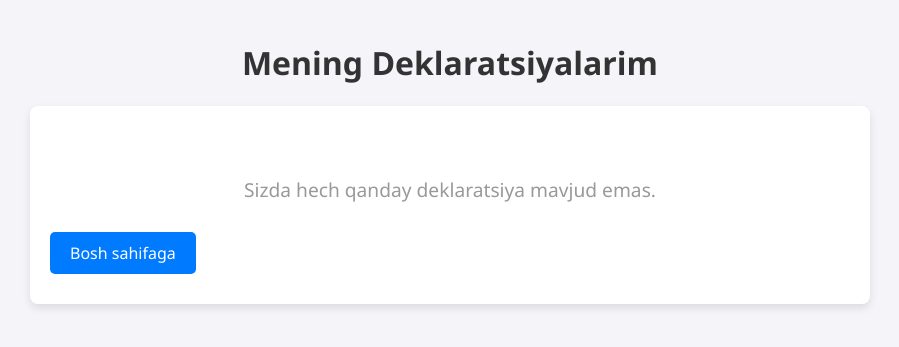
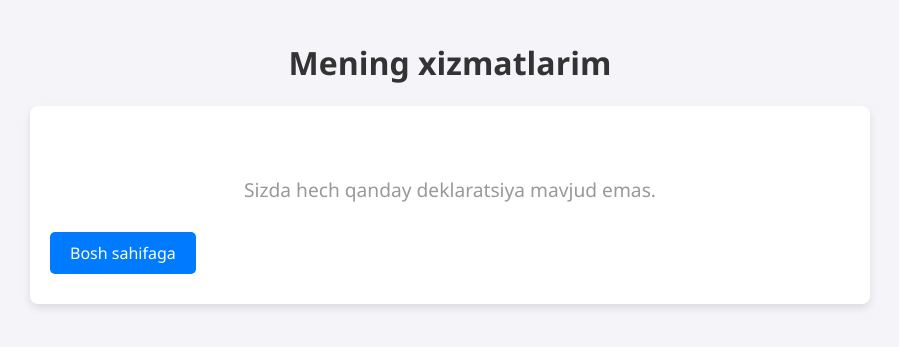
Before and after one commit to janobnotiq/dcg-system, a Django app: template templates/my_declarations.html in a window 1280 px wide. Shown: the top 347 px of the page, without its empty margins (190-1089 px from the left). Run offline with Django 5.2, Linux system fonts and the light colour scheme; the template is opened without the code that fills it, so the values that code supplies are empty.

Commit message:
bug fix in views.py and start editing templates

```diff
--- a/app/views.py
+++ b/app/views.py
@@ -67,7 +67,7 @@ def declaration_list_view(request):
     declarations = Declaration.objects.filter(
         declarant=request.user,
         )
-    if declarations.count > 20:
+    if declarations.count() > 20:
         declarations = declarations[:20]
 
     return render(request,"my_declarations.html",{"declarations":declarations})
--- a/templates/index.html
+++ b/templates/index.html
@@ -163,7 +163,7 @@
         </a>
     {% else %}
         <div class="navbar">
-            <a href="{% url 'my-declarations' %}">Deklaratsiyalarim</a>
+            <a href="{% url 'my-declarations' %}">Mening xizmatlarim</a>
             <a href="{% url 'in-process' %}">Jarayondagi deklaratsiyalar</a>
             <a href="{% url 'add-company' %}">Kompaniya qo'shish</a>
             <a href="{% url 'logout' %}">Tizimdan chiqish</a>
--- a/templates/my_declarations.html
+++ b/templates/my_declarations.html
@@ -72,7 +72,7 @@
 </head>
 <body>
 
-    <h1>Mening Deklaratsiyalarim</h1>
+    <h1>Mening xizmatlarim</h1>
 
     <div class="declaration-list">
         <!-- Foydalanuvchining deklaratsiyalarini chiqarish -->
```
